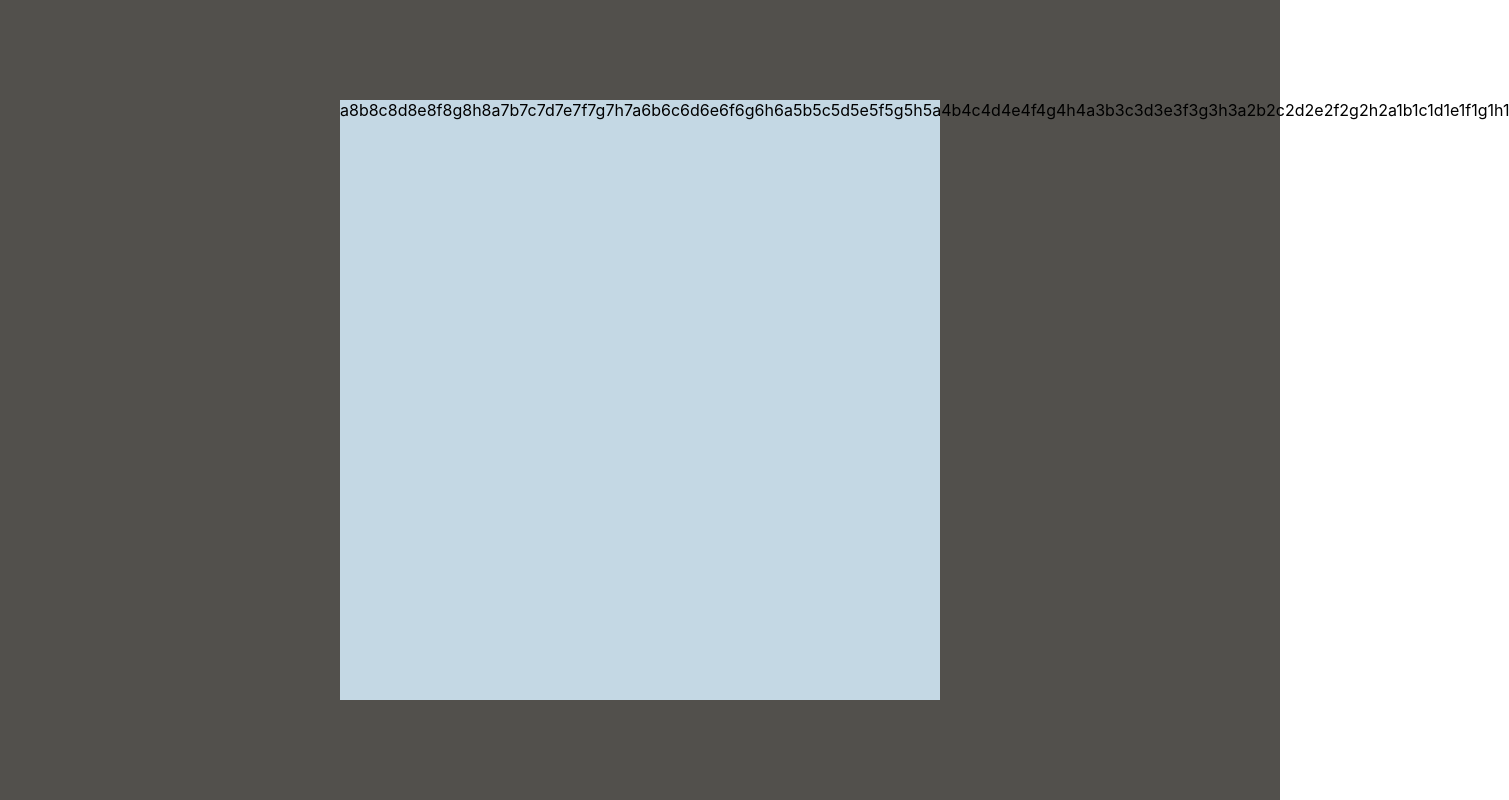
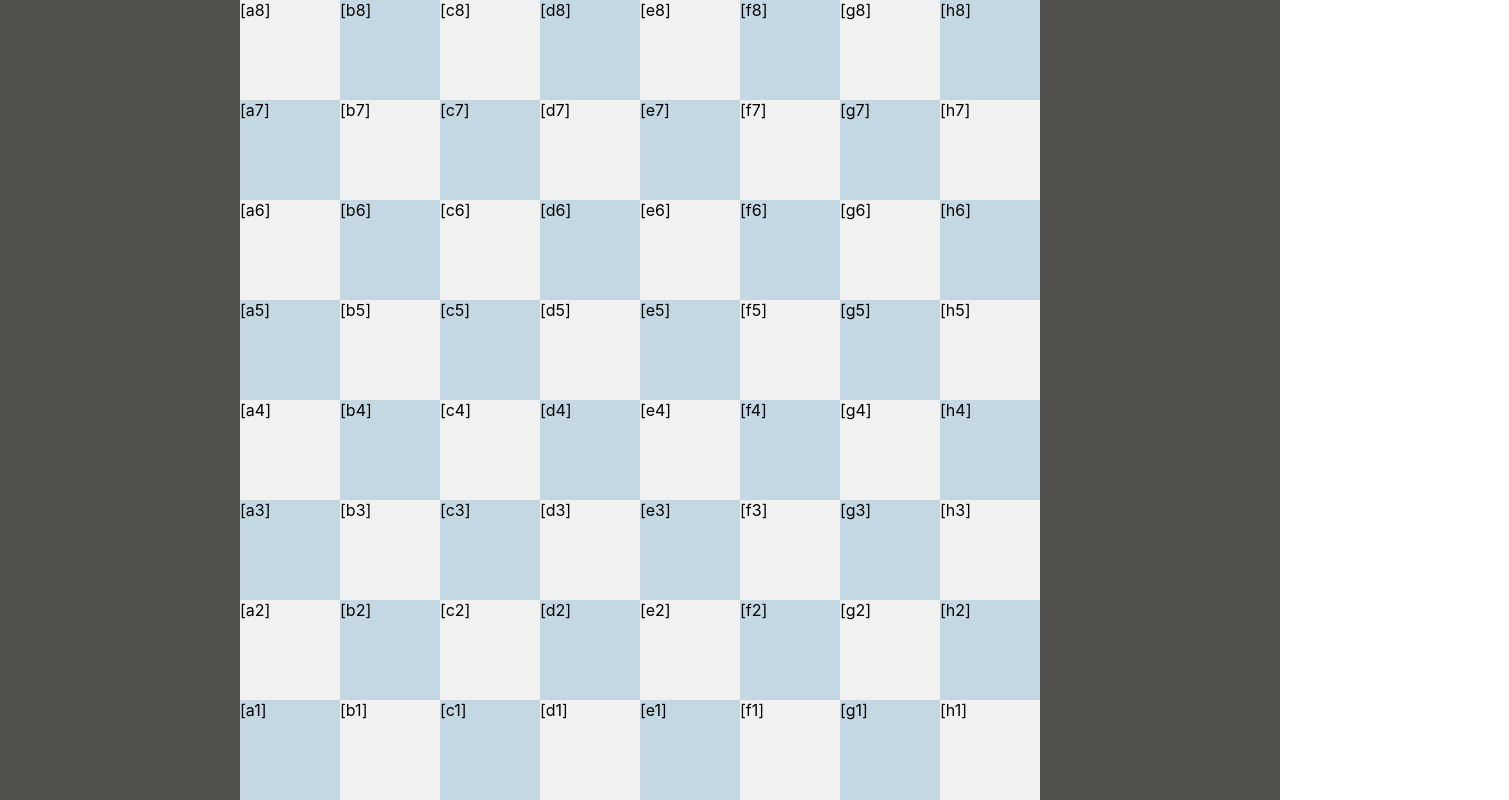
Before and after one commit to harrisb002/BetChess, a React (Create React App) app in the folder bet-chess-app/: page / in a window 1280 px wide. Shown: the whole page, 1509 px wide, since content can reach past the window. Built offline with nearby package versions, Linux system fonts and the light colour scheme.

Commit message:
rendering checkerboard

```diff
--- a/bet-chess-app/src/components/Chessboard.css
+++ b/bet-chess-app/src/components/Chessboard.css
@@ -1,5 +1,22 @@
 #chessboard {
-    width: 600px;
-    height: 600px;
+    display: grid;
+    grid-template-columns: repeat(8, 100px);
+    grid-template-rows: repeat(8, 100px);
+    width: 800px;
+    height: 800px;
     background-color: rgb(196,216,228);
 }
+
+#chessboard .tile {
+    width: 100px;
+    height: 100px;
+}
+
+#chessboard .black-tile {
+    background-color: rgb(196,216,228);
+
+}
+
+#chessboard .white-tile {
+    background-color: rgb(240,241,240);
+}
--- a/bet-chess-app/src/components/Chessboard.tsx
+++ b/bet-chess-app/src/components/Chessboard.tsx
@@ -11,12 +11,23 @@ export default function Chessboard() {
   //loop for c
   for (let j = Yaxis.length - 1; j >= 0; j--) {
     for (let i = 0; i < Xaxis.length; i++) {
-      board.push(
-        <span>
-          {Xaxis[i]}
-          {Yaxis[j]}
-        </span>
-      );
+      const number = j + i + 2;
+
+      if (number % 2 === 0) {
+        board.push(
+          <div className="tile black-tile">
+            [{Xaxis[i]}
+            {Yaxis[j]}]
+          </div>
+        );
+      } else {
+        board.push(
+          <div className="tile white-tile">
+            [{Xaxis[i]}
+            {Yaxis[j]}]
+          </div>
+        );
+      }
     }
   }
   return <div id="chessboard">{board}</div>;
```
